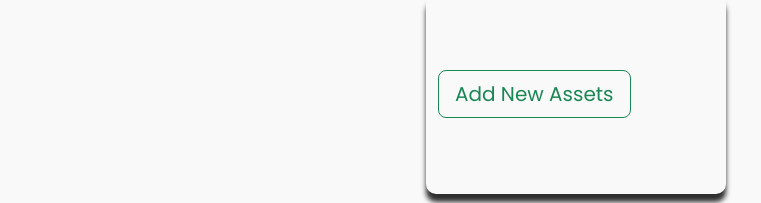
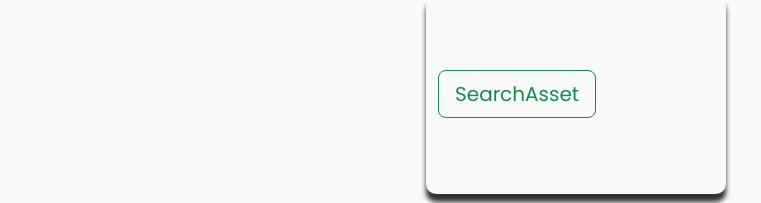
Before and after one commit to MarkRyuo/SalesInventoryManagementSystem_SIMS, a React (Vite) app in the folder client/: page /SDashboard in a window 1280 px wide. Shown: the part 588-791 px from the top of the page, without its empty margins (64-825 px from the left). Built offline with nearby package versions, Linux system fonts and the light colour scheme.

Commit message:
Update: Adding Btns

```diff
--- a/client/src/components/StaffPortal/SearchAsset/SearchAsset.jsx
+++ b/client/src/components/StaffPortal/SearchAsset/SearchAsset.jsx
@@ -11,7 +11,7 @@ function SearchAssets() {
     return (
         <div style={{ width: "100%", height: 100, alignContent: 'center' }}>
             <Button size='lg' variant="outline-success" onClick={handleAddNewAssets}>
-                Add New Assets
+                SearchAsset
             </Button>
         </div>
     )
```
